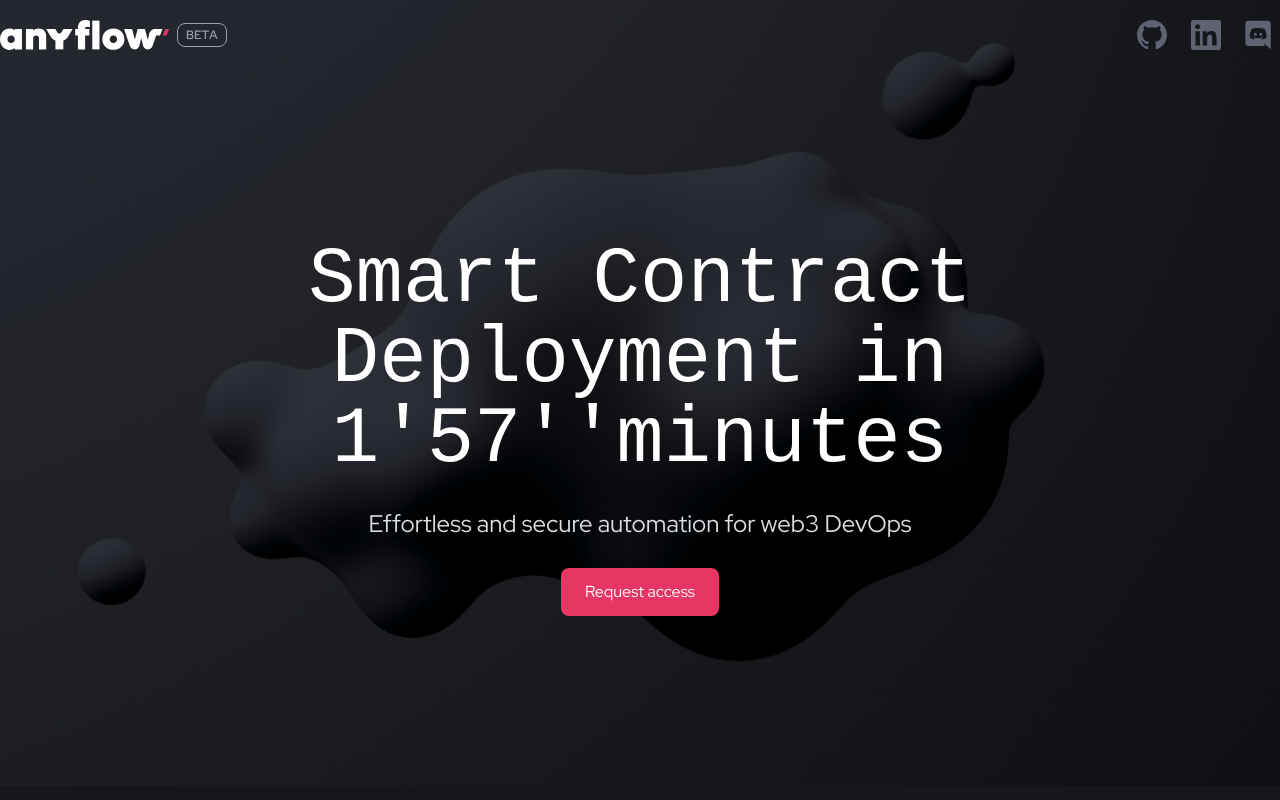
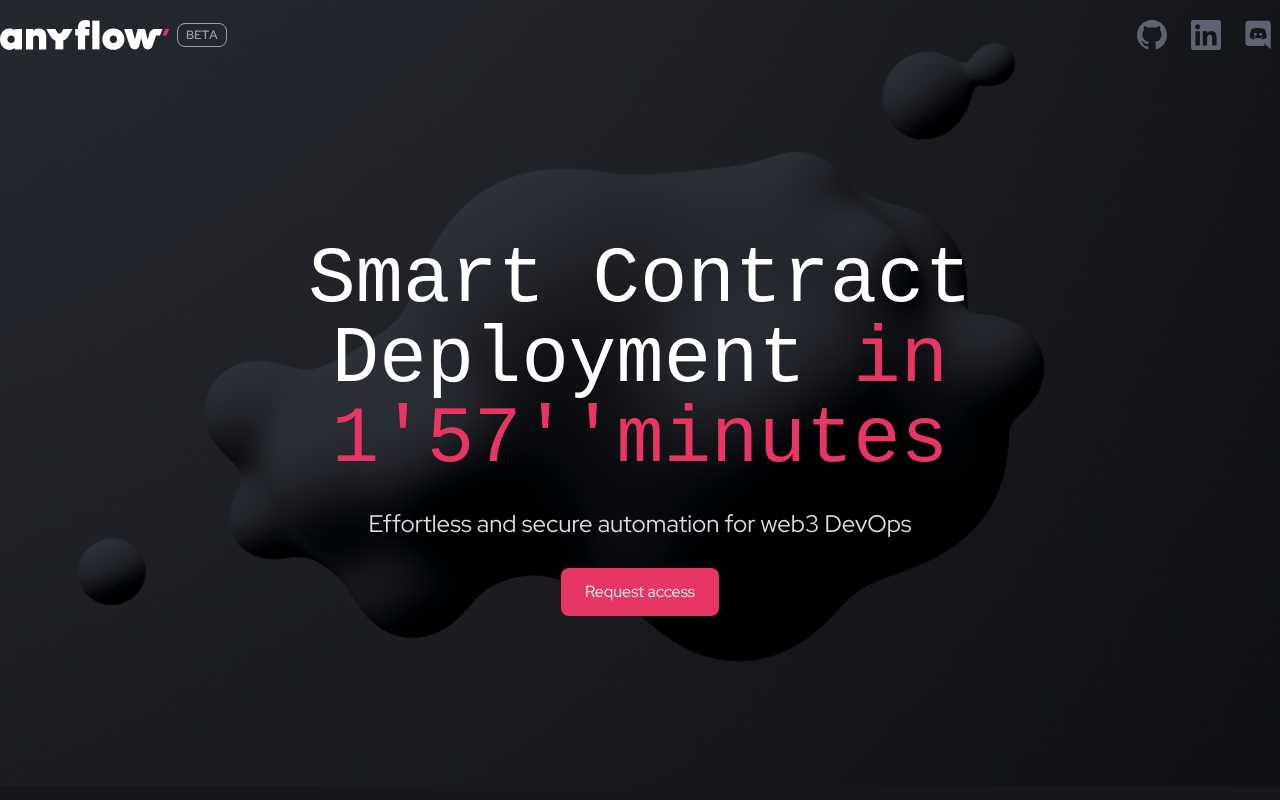
Before and after one commit to AnyFlowLabs/anyflow-landing, a React (Vite) app: page / in a window 1280 px wide. Shown: the top 800 px of the page. Built offline with nearby package versions, Linux system fonts and the light colour scheme.

Commit message:
refactor: Update Smart Contract Deployment heading in Home page

```diff
--- a/src/pages/Home.tsx
+++ b/src/pages/Home.tsx
@@ -19,8 +19,9 @@ export default function HomePage() {
           <SocialMediaLinks />
         </header>
         <div className="mx-auto flex max-w-[1029px] flex-col items-center gap-7 py-[170px]">
-          <h1 className="flex text-center text-[79px] leading-[80px] text-white">
-            Smart Contract Deployment in 1'57''minutes
+          <h1 className="text-center text-[79px] leading-[80px] text-white">
+            Smart Contract Deployment{" "}
+            <span className="text-brand-6">in 1'57''minutes</span>
           </h1>
           <h3 className="text-2xl text-blue-9">
             Effortless and secure automation for web3 DevOps
--- a/tailwind.config.js
+++ b/tailwind.config.js
@@ -18,7 +18,7 @@ module.exports = {
     },
     extend: {
       backgroundImage: {
-        hero: "url('src/assets/Back_Anyflow.png')",
+        hero: "url('/Back_Anyflow.png')",
       },
       colors: {
         brand: {
```
Also changed, not shown: public/Back_Anyflow.png (added).
